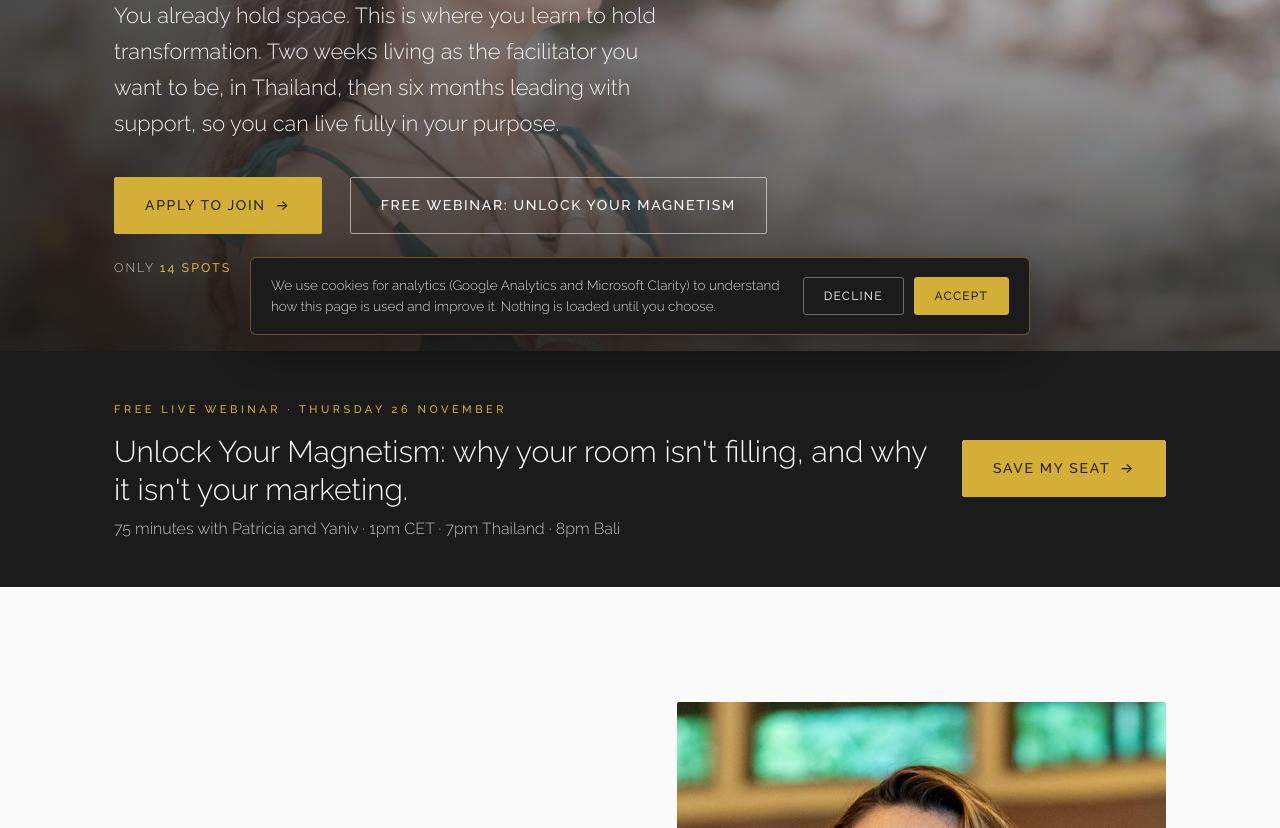
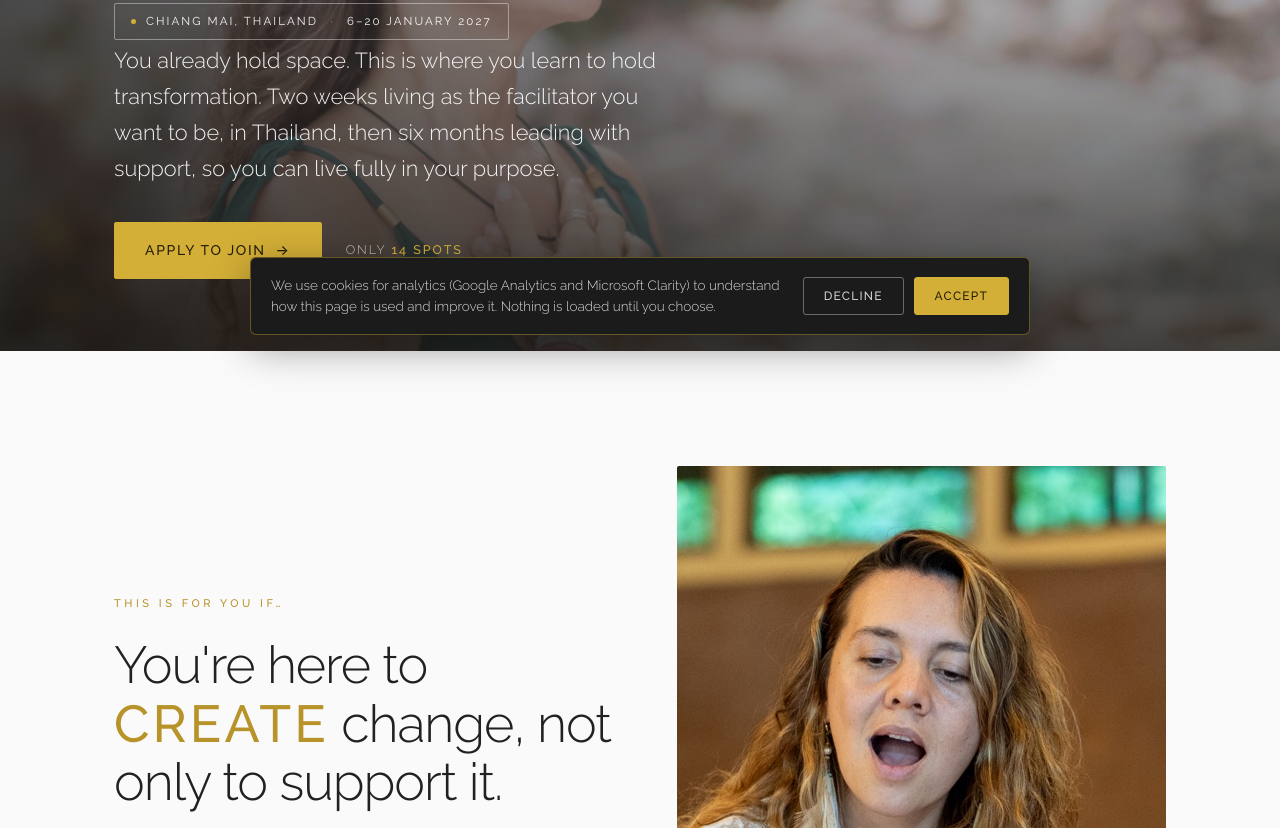
Before and after one commit to Yanivro/creator-of-transformation, a plain HTML site: page index.html in a window 1280 px wide. Shown: the part 449-1277 px from the top of the page. Drawn offline with Linux system fonts and the light colour scheme.

Commit message:
Remove the webinar mentions and links from the main page
Co-Authored-By: Claude Fable 5.2 <noreply@anthropic.com>

```diff
--- a/index.html
+++ b/index.html
@@ -512,7 +512,6 @@
       <p class="sub reveal d2">You already hold space. This is where you learn to hold transformation. Two weeks living as the facilitator you want to be, in Thailand, then six months leading with support, so you can live fully in your purpose.</p>
       <div class="hero-actions reveal d3">
         <a class="btn btn-gold" href="apply.html" data-cta="Hero Join">Apply to join <span class="arr">→</span></a>
-        <a class="btn btn-ghost" href="magnetism/" data-cta="Hero Webinar">Free webinar: Unlock Your Magnetism</a>
         <span class="micro">Only <b>14 spots</b></span>
       </div>
     </div>
@@ -524,18 +523,6 @@
 </header>
 
 <!-- ===================== FOR YOU IF ===================== -->
-<!-- ===================== WEBINAR STRIP: Unlock Your Magnetism ===================== -->
-<section id="webinar" data-od-id="webinar" style="padding:clamp(28px,4vw,44px) 0;background:var(--ink);color:#fff">
-  <div class="wrap" style="display:flex;flex-wrap:wrap;gap:18px 32px;align-items:center;justify-content:space-between">
-    <div style="flex:1 1 420px;min-width:0">
-      <span class="eyebrow on-dark">Free live webinar · Thursday 26 November</span>
-      <p style="font-size:clamp(22px,2.4vw,30px);font-weight:300;line-height:1.25;margin-top:.4em">Unlock Your Magnetism: why your room isn't filling, and why it isn't your marketing.</p>
-      <p style="color:rgba(255,255,255,.72);margin-top:.5em">75 minutes with Patricia and Yaniv · 1pm CET · 7pm Thailand · 8pm Bali</p>
-    </div>
-    <a class="btn btn-gold" href="magnetism/" data-cta="Strip Webinar">Save my seat <span class="arr">→</span></a>
-  </div>
-</section>
-
 <section id="for-you" data-od-id="for-you">
   <div class="wrap split">
     <div class="content">
@@ -935,7 +922,6 @@
     </div>
     <div class="reveal d3" style="margin-top:2.4em">
       <a class="btn btn-gold" href="apply.html" data-cta="Invitation Join">Apply to join <span class="arr">→</span></a>
-      <a href="magnetism/" data-cta="Invitation Webinar" style="margin-left:18px;color:var(--accent-deep);text-decoration:underline;text-underline-offset:4px">Not ready yet? Join the free webinar, Unlock Your Magnetism</a>
     </div>
   </div>
 </section>
```
